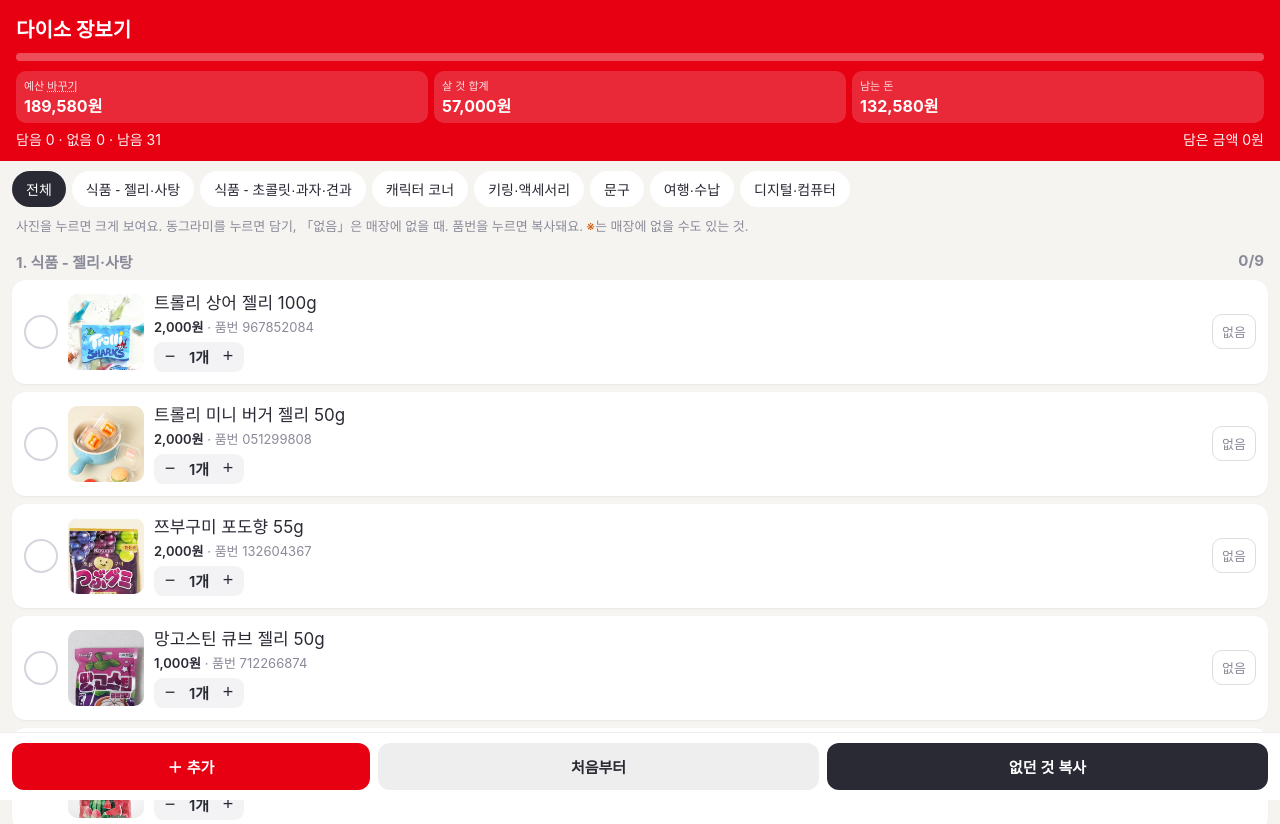
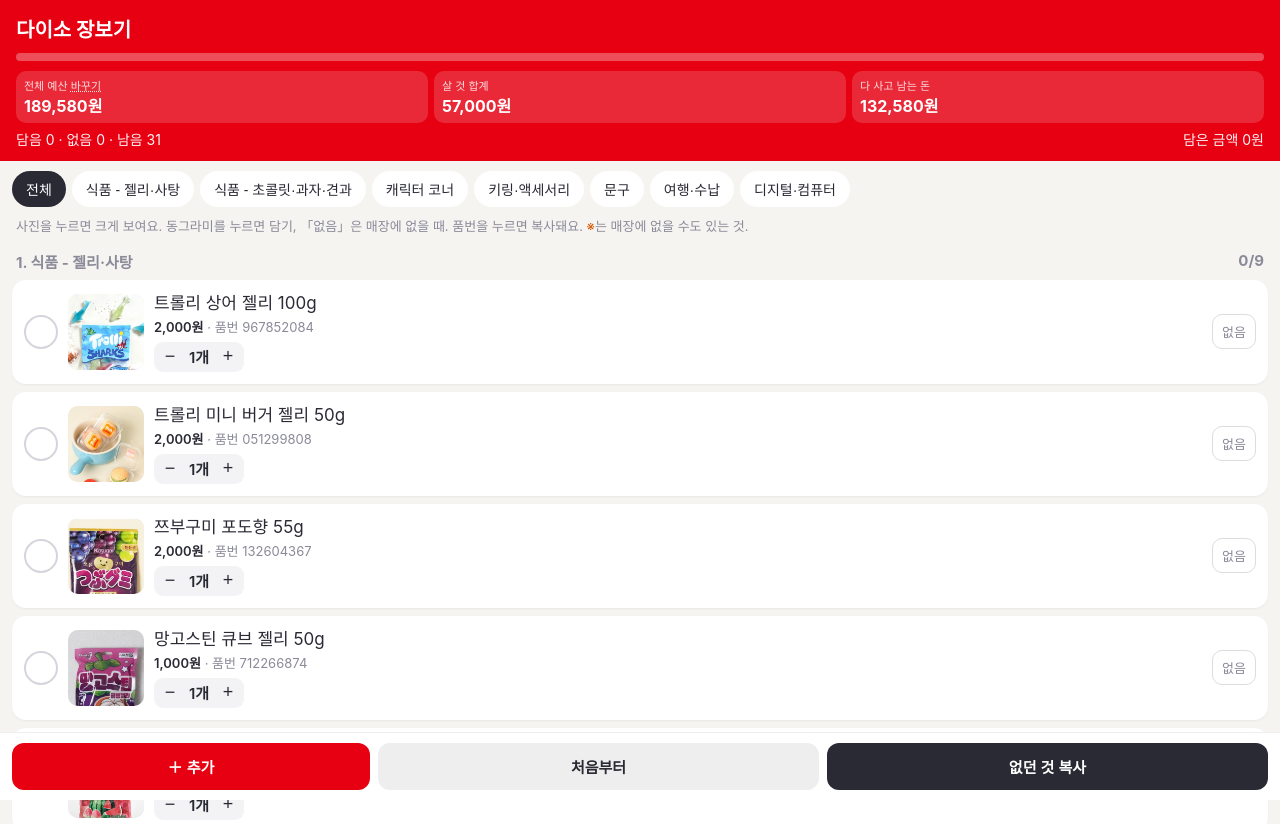
Before and after one commit to today119/daiso-list, a plain HTML site: page index.html in a window 1280 px wide. Shown: the top 824 px of the page. Drawn offline with Linux system fonts and the light colour scheme.

Commit message:
머리 칸 이름: 전체 예산 / 다 사고 남는 돈
Co-Authored-By: Claude Opus 5.5 <noreply@anthropic.com>

```diff
--- a/index.html
+++ b/index.html
@@ -61,7 +61,7 @@ h2{font-size:15px;margin:14px 4px 8px;color:var(--mute);display:flex;justify-con
 .tip{margin:10px 16px 0;font-size:13px;color:var(--mute);line-height:1.5}
 </style></head><body>
 <header><h1>다이소 장보기</h1><div class="bar"><i id="pg"></i></div>
-<div class="bud"><div><small>예산 <button id="bEdit">바꾸기</button></small><b id="bv"></b></div><div><small>살 것 합계</small><b id="pv"></b></div><div id="lbox"><small>남는 돈</small><b id="lv"></b></div></div>
+<div class="bud"><div><small>전체 예산 <button id="bEdit">바꾸기</button></small><b id="bv"></b></div><div><small>살 것 합계</small><b id="pv"></b></div><div id="lbox"><small>다 사고 남는 돈</small><b id="lv"></b></div></div>
 <div class="sum"><span id="cnt"></span><span id="won"></span></div></header>
 <div class="tabs" id="tabs"></div>
 <p class="tip">사진을 누르면 크게 보여요. 동그라미를 누르면 담기, 「없음」은 매장에 없을 때. 품번을 누르면 복사돼요. <span class="warn">※</span>는 매장에 없을 수도 있는 것.</p>
@@ -111,7 +111,7 @@ function render(){
  document.getElementById('cnt').textContent=`담음 ${got} · 없음 ${none} · 남음 ${all-got-none}`;
  document.getElementById('won').textContent='담은 금액 '+won(sum);
  bv.textContent=won(BUD());pv.textContent=won(plan);const left=BUD()-plan;
- lv.textContent=(left<0?'-':'')+won(Math.abs(left));lbox.className=left<0?'over':'';lbox.querySelector('small').textContent=left<0?'예산 초과':'남는 돈';
+ lv.textContent=(left<0?'-':'')+won(Math.abs(left));lbox.className=left<0?'over':'';lbox.querySelector('small').textContent=left<0?'예산 초과':'다 사고 남는 돈';
  document.getElementById('tabs').innerHTML=['전체',...G.map(g=>g[0])].map((t,k)=>`<button class="${tab==k-1?'on':''}" data-t="${k-1}">${t}</button>`).join('');
  document.getElementById('list').innerHTML=G.map((g,gi)=>tab!=-1&&tab!=gi?'':`<section><h2><span>${gi+1}. ${g[0]}</span><span>${g[1].filter(i=>S[i[2]]).length}/${g[1].length}</span></h2>`+
   g[1].map(i=>`<div class="it ${S[i[2]]==1?'got':S[i[2]]==2?'none':''}"><div class="ck" data-c="${i[2]}">${S[i[2]]==1?'✓':''}</div>
```
